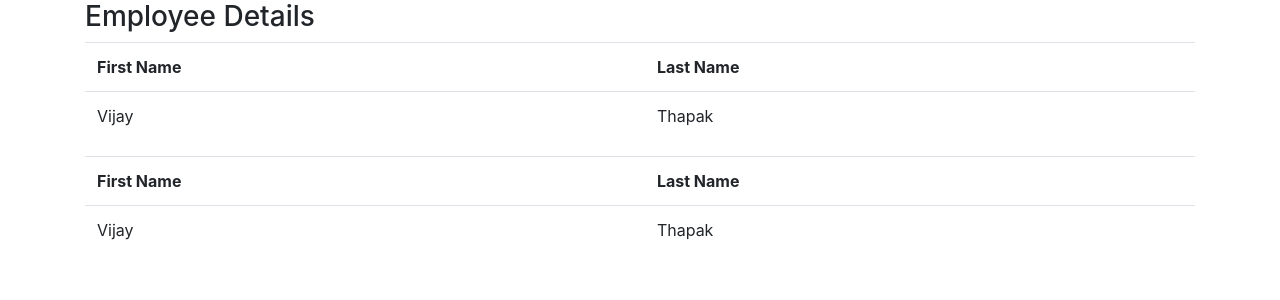
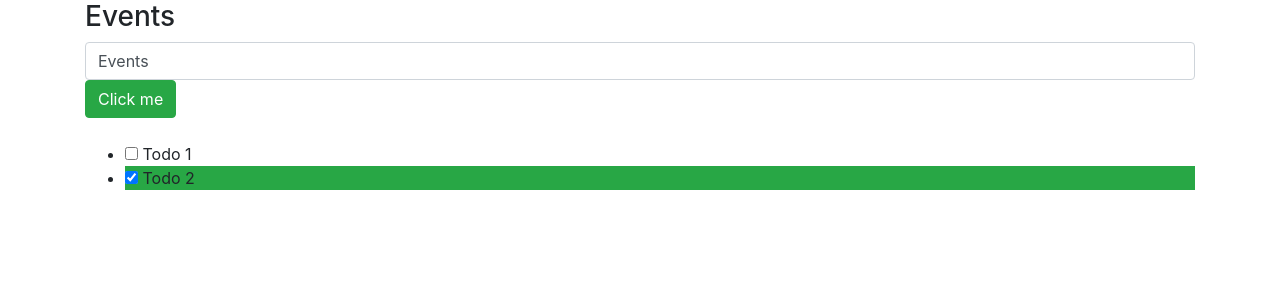
Before and after one commit to VijayThapak/asija, an Angular app: page / in a window 1280 px wide. Shown: the top 300 px of the page. Built offline with nearby package versions, Linux system fonts and the light colour scheme.

Commit message:
19 April clas

```diff
--- /dev/null
+++ b/src/app/19April/events/events.component.html
@@ -0,0 +1,29 @@
+<h3>
+  {{title }}
+</h3>
+
+<!-- <input [value]="title" #test (keyup)="title = test.value" /> -->
+<!-- <span *ngIf="!test.value">Please enter valid value.</span> -->
+
+<input class="form-control" type="text" (keydown.enter)="onClick()" [(ngModel)]="title" #input="ngModel" name="name"
+  required minlength="3" />
+<button type="submit" class="btn btn-success" (click)="onClick()" [disabled]="!input.valid">Click me</button>
+<br />
+
+<!-- <span *ngIf="input.errors">
+  <span class="text-danger" *ngIf="input.errors.required">Please enter valid value.</span>
+  <span class="text-danger" *ngIf="input.errors.minlength">Min Length is 3 required.</span>
+</span> -->
+<br />
+
+<span class="text-danger" *ngIf="input.hasError('required')">Please enter valid value.</span>
+<span class="text-danger" *ngIf="input.hasError('minlength')">Min Length is 3 required.</span>
+
+<ul class="list-1">
+  <li *ngFor="let todo of todos; let i =index; let odd= odd;">
+    <div [class.bg-success]="odd">
+      <input type="checkbox" [(ngModel)]="todo.isCompleted" />
+      {{todo.todoName}}
+    </div>
+  </li>
+</ul>
--- /dev/null
+++ b/src/app/19April/events/events.component.ts
@@ -0,0 +1,27 @@
+import { Component, OnInit, ViewChild } from '@angular/core';
+
+@Component({
+  selector: 'cafu-events',
+  templateUrl: './events.component.html',
+  styles: []
+})
+export class EventsComponent implements OnInit {
+  todos = [
+    {todoName: "Todo 1", isCompleted: false},
+    {todoName: "Todo 2", isCompleted: true}
+  ];
+
+  title = 'Events';
+//  @ViewChild('input') inputDom;
+  constructor() { }
+
+  ngOnInit() {
+  }
+
+  onClick()   {
+    console.log('Hello World..!!', this.title,  this.inputDom);
+   // this.title = "Title Changed..";
+   this.todos.push({isCompleted: false, todoName: this.title});
+
+  }
+}
--- a/src/app/app.component.html
+++ b/src/app/app.component.html
@@ -12,5 +12,6 @@
   <button (click)="bool = true">Click me</button>
 </div> -->
 <div class="container">
-  <cafu-emp-details></cafu-emp-details>
+  <!-- <cafu-emp-details></cafu-emp-details> -->
+  <cafu-events></cafu-events>
 </div>
```
Also changed, not shown: src/app/app.module.ts (+6 -2 lines), 1 other file (tests, documents, lock files or other folders).
